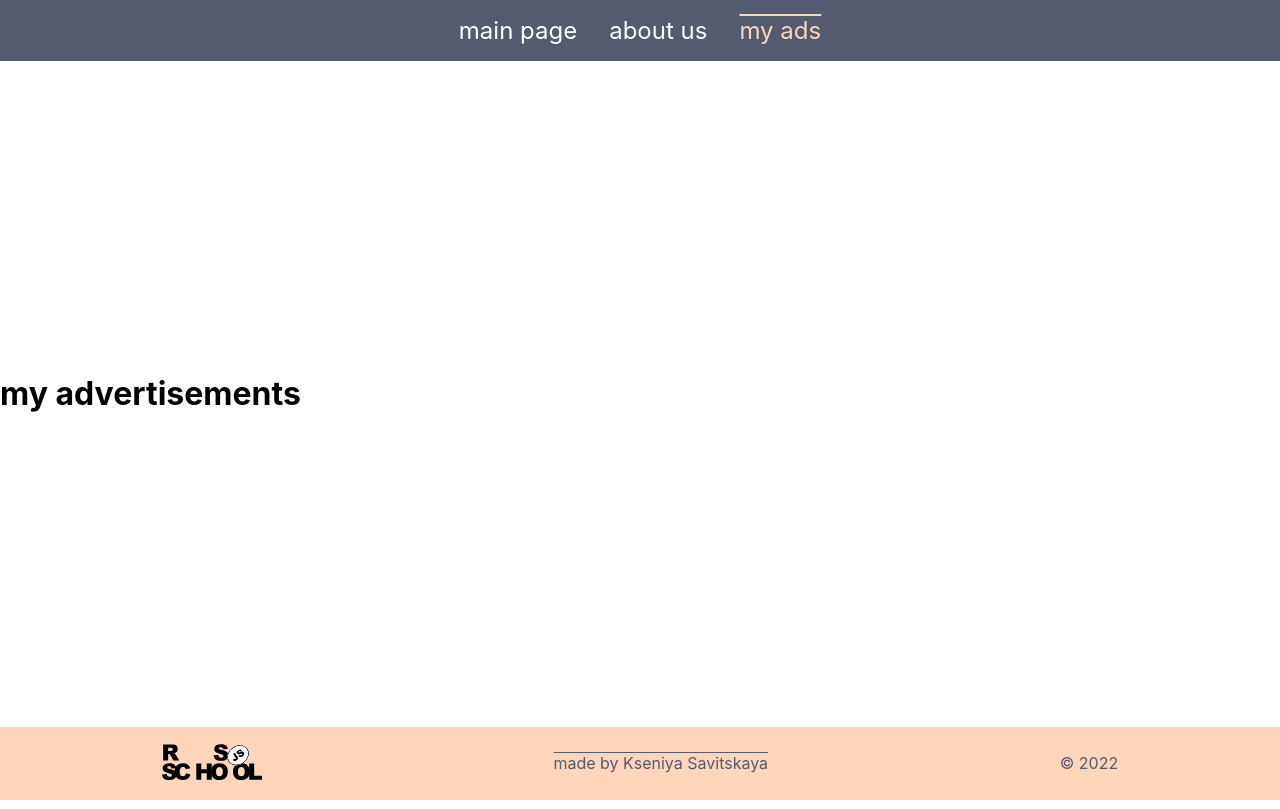
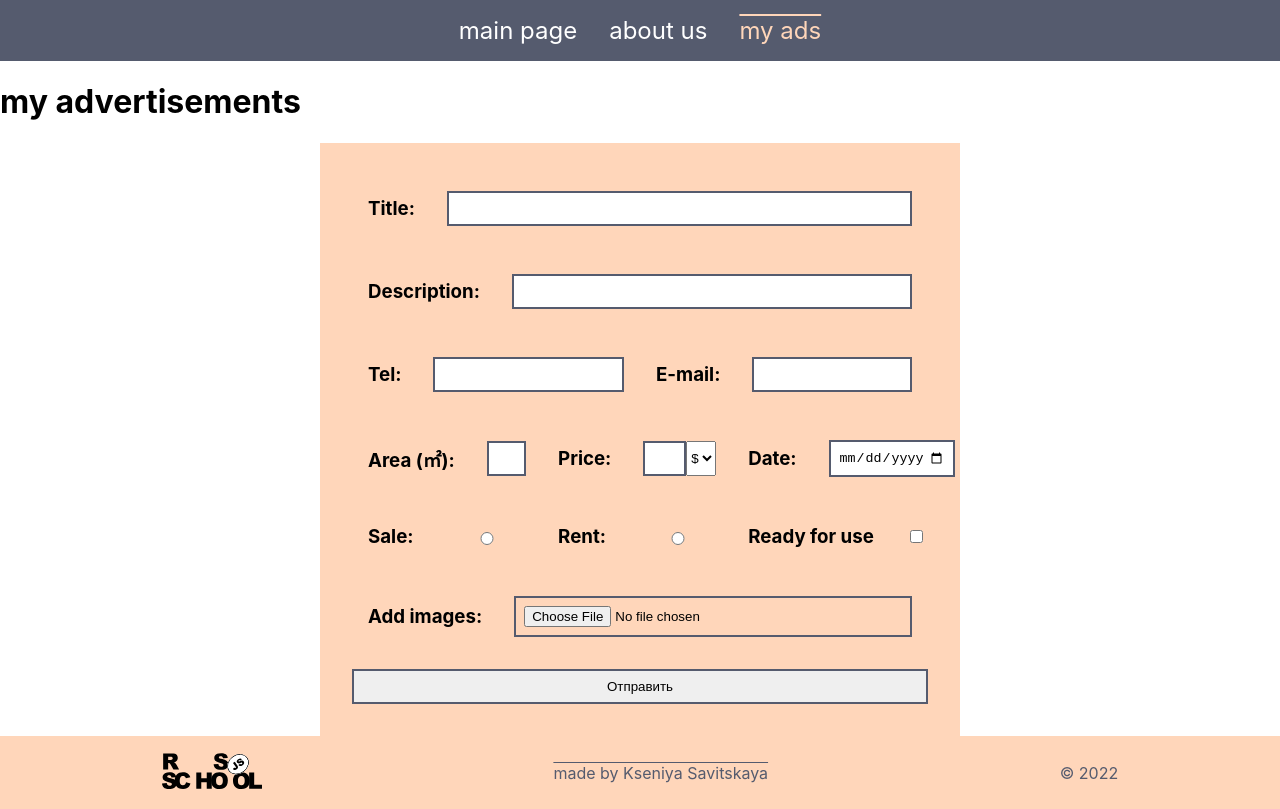
Before and after one commit to SavitskayaKseniya22/RSS-tasks-React2022Q1, a React (Create React App) app in the folder react.components/: page /my-ads in a window 1280 px wide. Built offline with nearby package versions, Linux system fonts and the light colour scheme.

Commit message:
feat: add basic form to page

```diff
--- /dev/null
+++ b/react.components/src/components/AddMyAdvForm.css
@@ -0,0 +1,55 @@
+.add-adv {
+  width: 50%;
+  margin: 0 auto;
+  background-color: #ffd6ba;
+  display: flex;
+  align-items: center;
+  row-gap: 1rem;
+  padding: 2rem;
+  flex-wrap: wrap;
+}
+
+.add-adv > label {
+  display: flex;
+  justify-content: space-between;
+  row-gap: 2rem;
+  column-gap: 2rem;
+  padding: 1rem;
+  align-items: center;
+}
+
+h3 {
+  margin: 0;
+  white-space: nowrap;
+}
+
+.add-adv input {
+  width: 80%;
+  border: 2px solid #555b6e;
+  padding: 0.5rem;
+  flex-grow: 1;
+}
+
+.price {
+  display: flex;
+}
+
+button,
+input[type='checkbox'],
+label,
+input[type='radio'],
+select {
+  cursor: pointer;
+}
+
+.big-field {
+  width: 100%;
+}
+
+.small-field {
+  width: 33%;
+}
+
+.middle-field {
+  width: 50%;
+}
--- /dev/null
+++ b/react.components/src/components/AddMyAdvForm.tsx
@@ -0,0 +1,116 @@
+import React, { FormEvent } from 'react';
+import './AddMyAdvForm.css';
+
+export class AddAdv extends React.Component {
+  title: React.RefObject<HTMLInputElement>;
+  description: React.RefObject<HTMLInputElement>;
+  tel: React.RefObject<HTMLInputElement>;
+  email: React.RefObject<HTMLInputElement>;
+  area: React.RefObject<HTMLInputElement>;
+  price: React.RefObject<HTMLInputElement>;
+  date: React.RefObject<HTMLInputElement>;
+  type: React.RefObject<HTMLInputElement>;
+  ready: React.RefObject<HTMLInputElement>;
+  currency: React.RefObject<HTMLSelectElement>;
+  constructor(props: string) {
+    super(props);
+    this.handleSubmit = this.handleSubmit.bind(this);
+    this.title = React.createRef();
+    this.description = React.createRef();
+    this.tel = React.createRef();
+    this.email = React.createRef();
+    this.area = React.createRef();
+    this.price = React.createRef();
+    this.date = React.createRef();
+    this.type = React.createRef();
+    this.ready = React.createRef();
+    this.currency = React.createRef();
+  }
+
+  handleSubmit(event: FormEvent<HTMLFormElement>) {
+    alert(
+      'Отправленное имя: ' +
+        this.title.current?.value +
+        ' ' +
+        this.tel.current?.value +
+        ' ' +
+        this.email.current?.value +
+        ' ' +
+        this.area.current?.value +
+        ' ' +
+        this.description.current?.value +
+        ' '
+    );
+
+    event.preventDefault();
+  }
+
+  render() {
+    return (
+      <div data-testid="add-adv">
+        <form className="add-adv" onSubmit={this.handleSubmit}>
+          <label className="big-field">
+            <h3>Title:</h3>
+            <input type="text" name="name" ref={this.title} />
+          </label>
+
+          <label className="big-field">
+            <h3>Description:</h3>
+            <input type="text" name="description" ref={this.description} />
+          </label>
+
+          <label className="middle-field">
+            <h3>Tel:</h3>
+            <input type="tel" name="tel" ref={this.tel} />
+          </label>
+
+          <label className="middle-field">
+            <h3>E-mail:</h3>
+            <input type="email" name="email" id="" ref={this.email} />
+          </label>
+
+          <label className="small-field">
+            <h3>Area (&#13217;):</h3>
+            <input type="number" name="area" ref={this.area} />
+          </label>
+
+          <label className="small-field">
+            <h3>Price:</h3>
+            <div className="price">
+              <input type="number" name="" ref={this.price} />
+              <select name="currency" ref={this.currency}>
+                <option value="$">$</option>
+                <option value="€">€</option>
+                <option value="€">₽</option>
+              </select>
+            </div>
+          </label>
+          <label className="small-field">
+            <h3>Date:</h3>
+            <input type="date" name="date" ref={this.date} />
+          </label>
+
+          <label className="small-field">
+            <h3>Sale:</h3>
+            <input type="radio" id="sale" name="typeAdd" value="sale" />
+          </label>
+          <label className="small-field">
+            <h3>Rent:</h3>
+            <input type="radio" id="rent" name="typeAdd" value="rent" />
+          </label>
+          <label className="small-field">
+            <h3>Ready for use</h3>
+            <input type="checkbox" name="ready" ref={this.ready} />
+          </label>
+
+          <label className="big-field">
+            <h3>Add images:</h3>
+            <input type="file" name="img" />
+          </label>
+
+          <input type="submit" value="Отправить" />
+        </form>
+      </div>
+    );
+  }
+}
--- a/react.components/src/pages/MyAds.tsx
+++ b/react.components/src/pages/MyAds.tsx
@@ -1,4 +1,5 @@
 import React from 'react';
+import { AddAdv } from '../components/AddMyAdvForm';
 
 export class MyAds extends React.Component {
   constructor(props: string) {
@@ -8,6 +9,7 @@ export class MyAds extends React.Component {
     return (
       <div data-testid="about-us">
         <h1>my advertisements</h1>
+        <AddAdv />
       </div>
     );
   }
```
